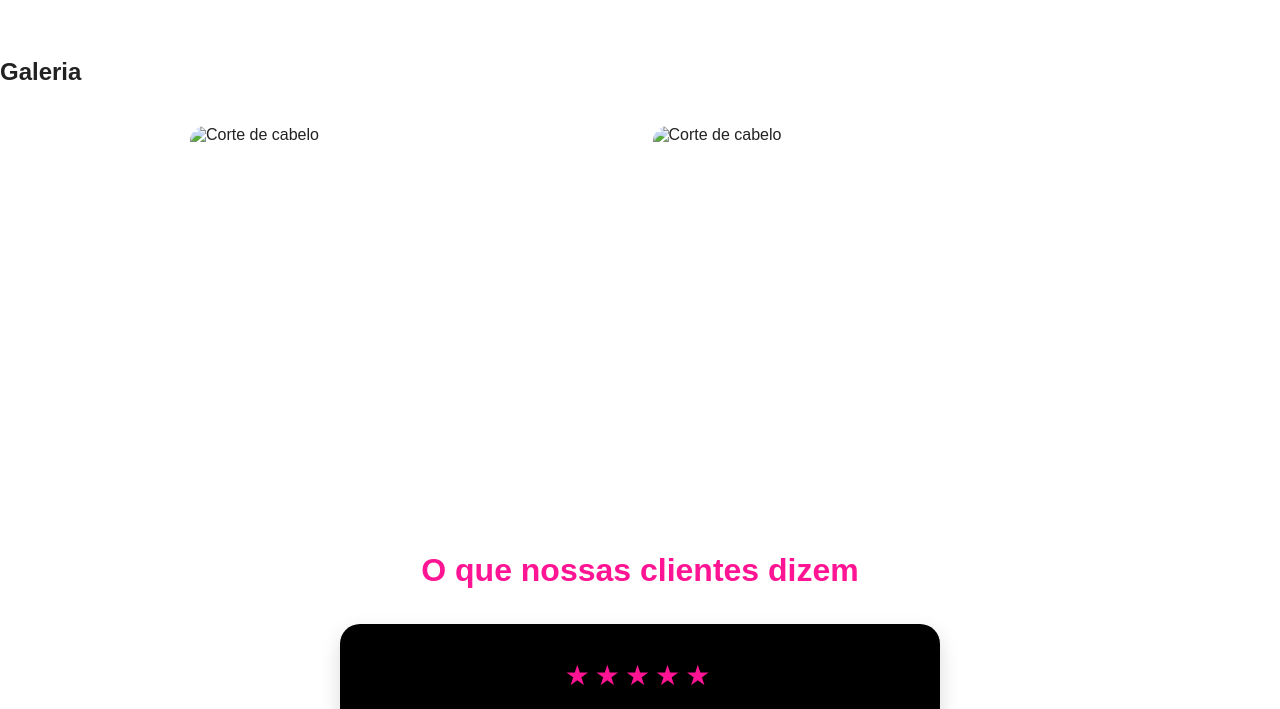
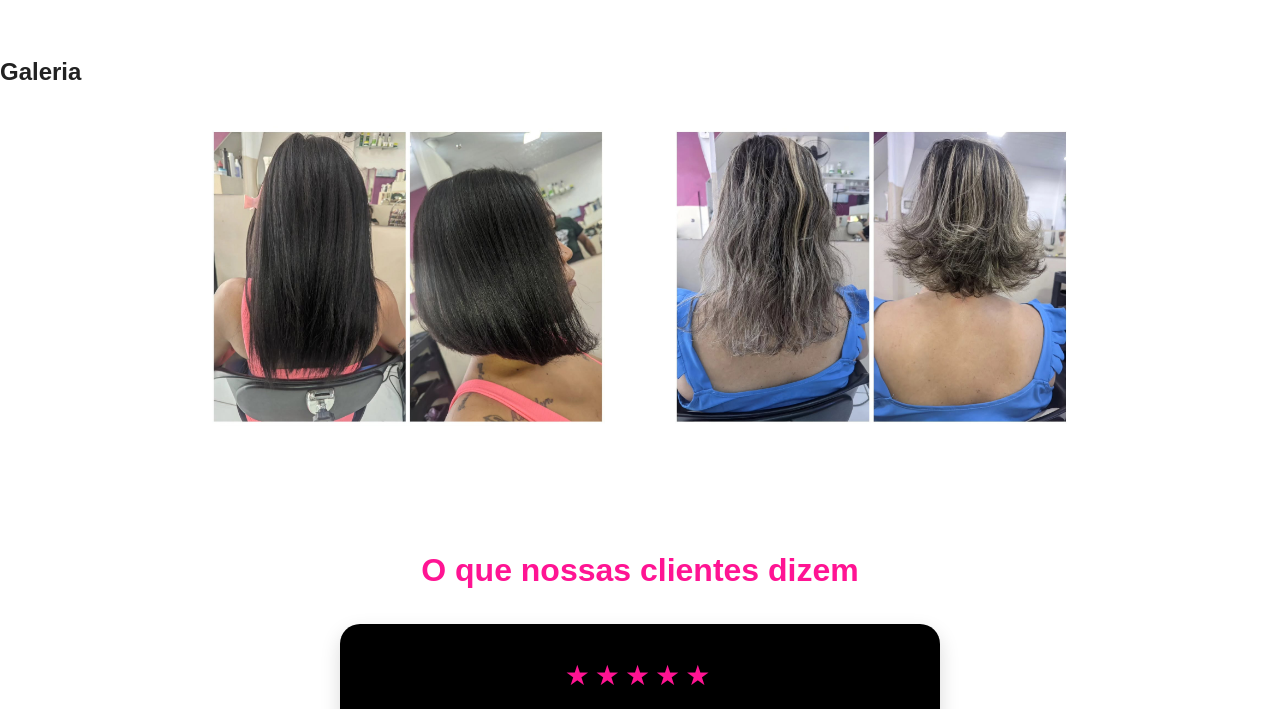
Before and after one commit to Eloi012/salao-stylle-form, a plain HTML site: page index.html in a window 1280 px wide. Shown: the part 1600-2309 px from the top of the page. Drawn offline with Linux system fonts and the light colour scheme.

Commit message:
Corrigir caminho da foto da galeria

```diff
--- a/index.html
+++ b/index.html
@@ -234,11 +234,11 @@
 
         <div class="fotos">
 
-            <img src="css/imagens/fotocorte2.jpg"
+            <img src="fotocorte2.jpg"
                  alt="Corte de cabelo"
                  onclick="abrirFoto(this)">
 
-            <img src="css/imagens/fotocorte3.jpg"
+            <img src="fotocorte3.jpg"
                  alt="Corte de cabelo"
                  onclick="abrirFoto(this)">
 
```
